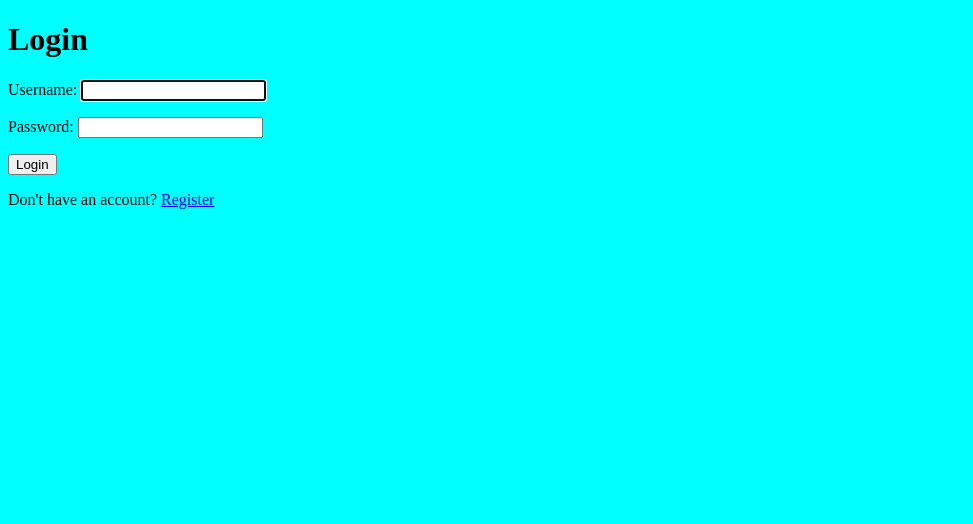
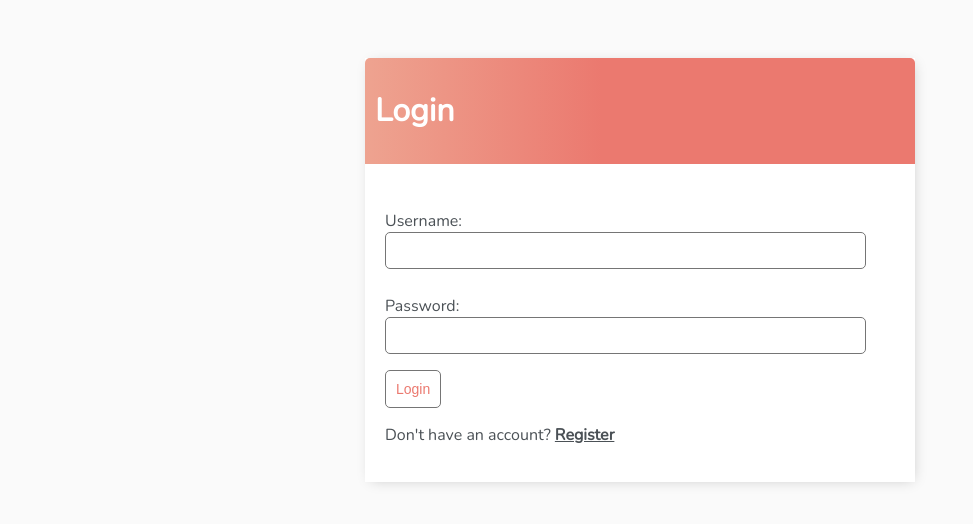
Before and after one commit to nishatreza/todoAppDjango, a Django app: page /login/ in a window 1280 px wide. Shown: the top 524 px of the page, without its empty margins (0-973 px from the left). Run offline with Django 4.2, Linux system fonts and the light colour scheme.

Commit message:
14th style added
14th style added

```diff
--- a/base/templates/base/login.html
+++ b/base/templates/base/login.html
@@ -2,18 +2,20 @@
 
 {% block content %}
 
-<h1>Login</h1>
-
+<div class="header-bar">
+    <h1>Login</h1>
+</div>
+<div class="card-body">
 <form method="POST">
 
     {% csrf_token %}
 
     {{form.as_p}}
 
-    <input type="submit" value="Login">
+    <input class="button" type="submit" value="Login">
 
 </form>
 
 <p>Don't have an account? <a href="{% url 'register' %}">Register</a> </p>
-
+</div>
   {% endblock content %}
--- a/base/templates/base/main.html
+++ b/base/templates/base/main.html
@@ -3,13 +3,195 @@
 <head>
     <meta charset="UTF-8">
     <title>To Do Items</title>
+        <meta name="description" content="">
+    <meta name="viewport" content="width=device-width, initial-scale=1">
+
+    <link rel="preconnect" href="https://fonts.gstatic.com">
+    <link href="https://fonts.googleapis.com/css2?family=Nunito:wght@200&display=swap" rel="stylesheet">
 </head>
 
-<style>
-    body{
-background-color: aqua;
-    }
-</style>
+  <style>
+        body {
+            background-color: #FAFAFA;
+            font-family: 'Nunito', sans-serif;
+            padding-top: 50px;
+        }
+
+        h1,
+        h2,
+        h3,
+        h4,
+        h5,
+        h6,
+            {
+            font-family: 'Raleway', sans-serif;
+        }
+
+        a,
+        p {
+            color: #4b5156
+        }
+
+        a {
+            font-weight: 600;
+        }
+
+        .container {
+            max-width: 550px;
+            margin: auto;
+            background-color: #fff;
+            -webkit-box-shadow: 2px 2px 13px -4px rgba(0, 0, 0, 0.21);
+            box-shadow: 2px 2px 13px -4px rgba(0, 0, 0, 0.21);
+        }
+
+        input {
+            outline: none;
+            border: none;
+        }
+
+        .header-bar {
+            display: flex;
+            justify-content: space-between;
+            color: #fff;
+            padding: 10px;
+            border-radius: 5px 5px 0 0;
+            background: linear-gradient(90deg, #EEA390 0%, #EB796F 43%, #EB796F 100%);
+        }
+
+        .header-bar a {
+            color: rgb(247, 247, 247);
+            text-decoration: none;
+        }
+
+        .task-wrapper {
+            display: flex;
+            align-items: center;
+            justify-content: space-between;
+            background-color: #fff;
+            border-top: 1px solid #dfe4ea;
+            overflow: hidden;
+        }
+
+        .task-title {
+            display: flex;
+            padding: 20px;
+        }
+
+        .task-title a {
+            text-decoration: none;
+            color: #4b5156;
+            margin-left: 10px;
+        }
+
+        .task-complete-icon {
+            height: 20px;
+            width: 20px;
+            background-color: rgb(105, 192, 105);
+            border-radius: 50%;
+        }
+
+        .task-incomplete-icon {
+            height: 20px;
+            width: 20px;
+            background-color: rgb(218, 218, 218);
+            border-radius: 50%;
+        }
+
+        .delete-link {
+            text-decoration: none;
+            font-weight: 900;
+            color: #cf4949;
+            font-size: 22px;
+            line-height: 0;
+            padding: 20px 0px;
+        }
+
+        /*Handle Classes*/
+
+        .handle {
+            display: inline-block;
+            padding: 20px 16px;
+            cursor: grab;
+            user-select: none;
+        }
+
+        .handle:after,
+        .handle:before {
+            display: block;
+            content: "";
+        }
+
+        .handle:active,
+        .handle:active:before,
+        .handle:active:after {
+            cursor: grabbing;
+        }
+
+        .dropArea {
+            background-color: #f1f2f6;
+            color: black;
+            border: #ced6e0 1px solid;
+        }
+
+        .selectedTask {
+            opacity: 0.6;
+        }
+
+
+        #add-link {
+            color: #EB796F;
+            text-decoration: none;
+            font-size: 42px;
+            text-shadow: 1px 1px #81413b;
+        }
+
+        #search-add-wrapper {
+            display: flex;
+            justify-content: space-between;
+            align-items: center;
+            padding: 20px;
+        }
+
+        @media screen and (max-width:320px) {
+            #search-add-wrapper {
+                padding: 10px;
+            }
+        }
+
+        input[type=text],
+        input[type=password],
+        textarea {
+            border: 1px solid #757575;
+            border-radius: 5px;
+            padding: 10px;
+            width: 90%;
+        }
+
+        label {
+            padding-top: 10px !important;
+            display: block;
+        }
+
+        ::placeholder {
+            font-weight: 300;
+            opacity: 0.5;
+        }
+
+        .button {
+            border: 1px solid #757575;
+            background-color: #FFF;
+            color: #EB796F;
+            padding: 10px;
+            font-size: 14px;
+            border-radius: 5px;
+            cursor: pointer;
+            text-decoration: none;
+        }
+
+        .card-body {
+            padding: 20px;
+        }
+    </style>
 <body>
 <div>
 
```
Also changed, not shown: base/templates/base/register.html (+15 -4 lines), db.sqlite3.
